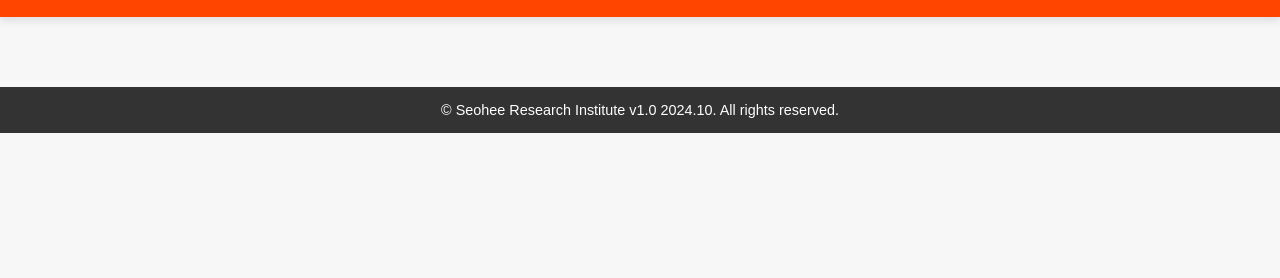
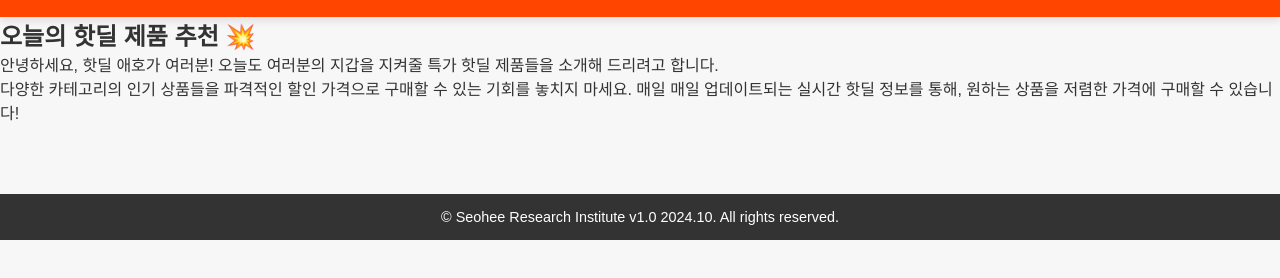
Before and after one commit to hwan2ya1004/Today-s-hot-deal, a website: page frontend/index.html in a window 1280 px wide. Shown: the part 98-376 px from the top of the page. Drawn offline with Linux system fonts and the light colour scheme; no server answers.

Commit message:
Update index.html

```diff
--- a/frontend/index.html
+++ b/frontend/index.html
@@ -15,6 +15,13 @@
         <h1>🔥 Today's Hot Deals 🔥</h1>
     </header>
 
+    <!-- 오늘의 핫딜 소개 글 -->
+    <section class="intro-section">
+        <h2>오늘의 핫딜 제품 추천 💥</h2>
+        <p>안녕하세요, 핫딜 애호가 여러분! 오늘도 여러분의 지갑을 지켜줄 특가 핫딜 제품들을 소개해 드리려고 합니다.</p>
+        <p>다양한 카테고리의 인기 상품들을 파격적인 할인 가격으로 구매할 수 있는 기회를 놓치지 마세요. 매일 매일 업데이트되는 실시간 핫딜 정보를 통해, 원하는 상품을 저렴한 가격에 구매할 수 있습니다!</p>
+    </section>
+
     <!-- 본문 -->
     <main id="hotdeals-container">
         <!-- 여기에서 핫딜 데이터가 동적으로 추가됩니다 -->
```
